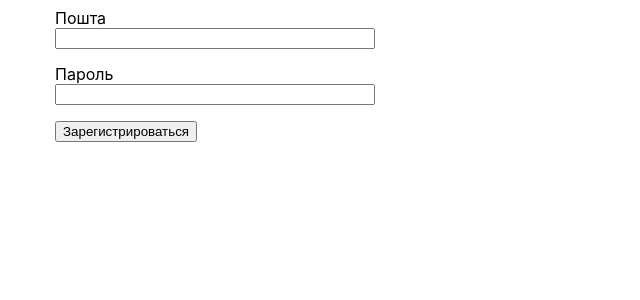
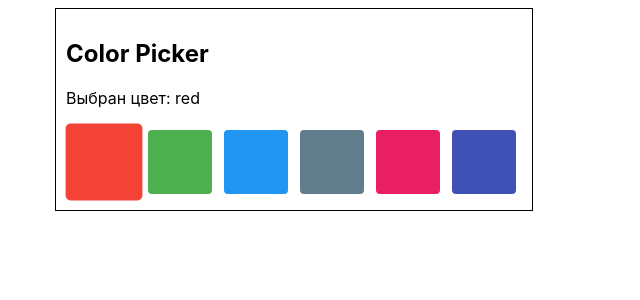
Before and after one commit to Allovallo/react-hooks-01, a React (Create React App) app: page / in a window 1280 px wide. Shown: the top 300 px of the page, without its empty margins (0-640 px from the left). Built offline with nearby package versions, Linux system fonts and the light colour scheme.

Commit message:
ColorPicker updated

```diff
--- a/src/App.js
+++ b/src/App.js
@@ -1,6 +1,16 @@
-import { Route, Routes, Router } from 'react-router-dom';
+import { Route, Routes } from 'react-router-dom';
 
-import OldSignupForm from './components/SignupForm/SignupForm';
+// import SignupForm from './components/SignupForm/SignupForm';
+import OldColorPicker from './components/ColorPicker/ColorPicker';
+
+const colorPickerOptions = [
+  { label: 'red', color: '#F44336' },
+  { label: 'green', color: '#4CAF50' },
+  { label: 'blue', color: '#2196F3' },
+  { label: 'grey', color: '#607D8B' },
+  { label: 'pink', color: '#E91E63' },
+  { label: 'indigo', color: '#3F51B5' },
+];
 
 const containerStyles = {
   maxWidth: 1170,
@@ -14,7 +24,8 @@ export default function App() {
   return (
     <div style={containerStyles}>
       <Routes>
-        <Route path="*" element={<OldSignupForm />}></Route>
+        {/* <Route path="*" element={<SignupForm />}></Route> */}
+        <Route path="*" element={<OldColorPicker options={colorPickerOptions} />}></Route>
       </Routes>
     </div>
   );
--- /dev/null
+++ b/src/components/ColorPicker/ColorPicker.js
@@ -0,0 +1,68 @@
+import styles from './ColorPicker.module.css';
+import { useState } from 'react';
+
+export default function ColorPicker({ options }) {
+  const [activeOptionIdx, setActiveOptionIdx] = useState(0);
+
+  const makeOptionClassName = index => {
+    return index === activeOptionIdx ? styles.activeOption : styles.option;
+  };
+
+  const { label } = options[activeOptionIdx];
+
+  return (
+    <div className={styles.container}>
+      <h2 className={styles.title}>Color Picker</h2>
+      <p>Выбран цвет: {label}</p>
+      <div>
+        {options.map(({ label, color }, index) => (
+          <button
+            key={label}
+            aria-label={label}
+            className={makeOptionClassName(index)}
+            style={{ backgroundColor: color }}
+            onClick={() => setActiveOptionIdx(index)}
+          ></button>
+        ))}
+      </div>
+    </div>
+  );
+}
+
+// class OldColorPicker extends PureComponent {
+//   state = {
+//     activeOptionIdx: 0,
+//   };
+
+//   setActiveIdx = index => {
+//     this.setState({ activeOptionIdx: index });
+//   };
+
+//   makeOptionClassName = index => {
+//     return index === this.state.activeOptionIdx ? styles.activeOption : styles.option;
+//   };
+
+//   render() {
+//     const { activeOptionIdx } = this.state;
+//     const { options } = this.props;
+//     const { label } = options[activeOptionIdx];
+
+//     return (
+//       <div className={styles.container}>
+//         <h2 className={styles.title}>Color Picker</h2>
+//         <p>Выбран цвет: {label}</p>
+//         <div>
+//           {options.map(({ label, color }, index) => (
+//             <button
+//               key={label}
+//               aria-label={label}
+//               className={this.makeOptionClassName(index)}
+//               style={{ backgroundColor: color }}
+//               onClick={() => this.setActiveIdx(index)}
+//             ></button>
+//           ))}
+//         </div>
+//       </div>
+//     );
+//   }
+// }
--- /dev/null
+++ b/src/components/ColorPicker/ColorPicker.module.css
@@ -0,0 +1,26 @@
+.container {
+    display: inline-block;
+    padding: 10px;
+    border: 1px solid black;
+}
+
+.heading {
+    line-height: 1.3;
+}
+
+.option {
+    display: inline-block;
+    width: 64px;
+    height: 64px;
+    margin: 6px;
+    border: none;
+    border-radius: 4px;
+    outline: none;
+    cursor: pointer;
+    transition: transform 250ms linear;
+}
+
+.activeOption {
+    composes: option;
+    transform: scale(1.2);
+}
```
